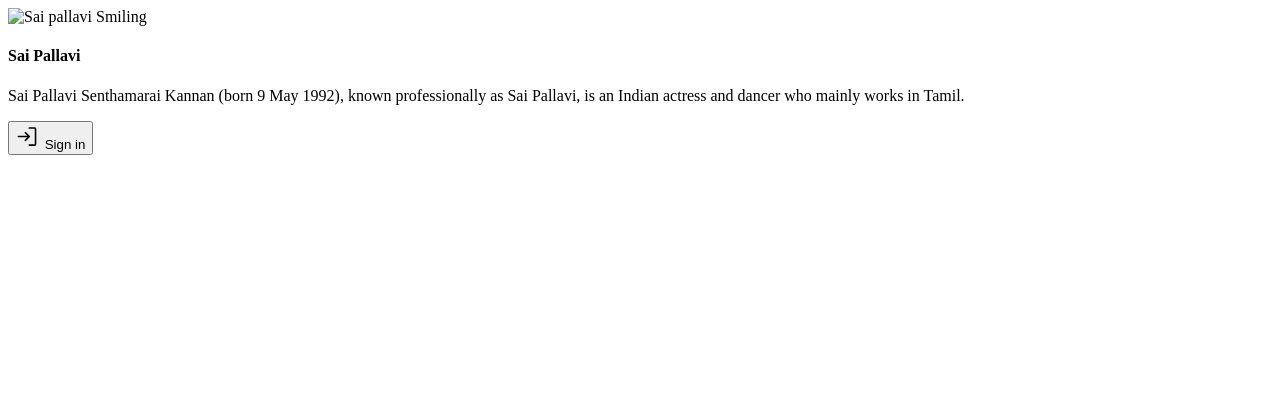
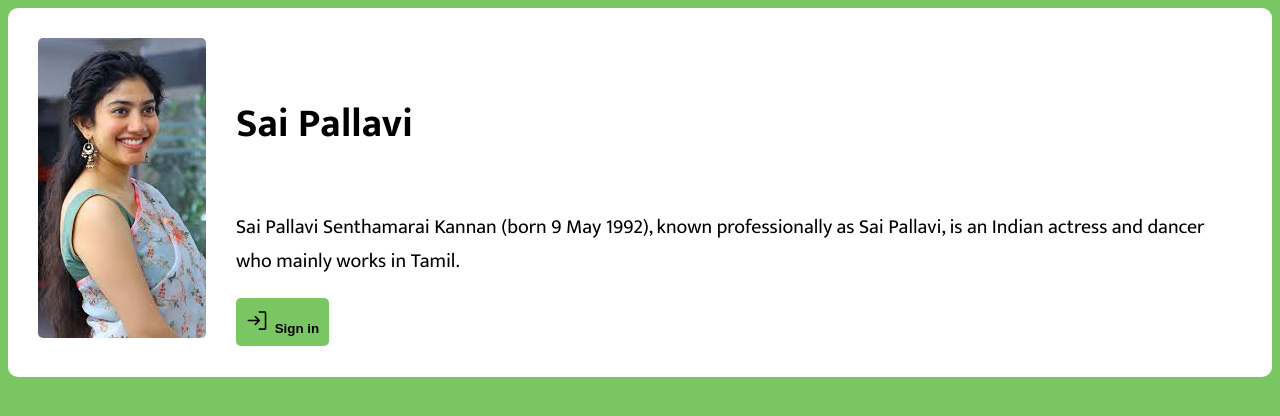
Before and after one commit to anburocky3/sai-pallavi-website, a plain HTML site: page sai-pallavi.html in a window 1280 px wide. Drawn offline with Linux system fonts and the light colour scheme; the site is published under a folder, as on GitHub Pages, so addresses that start at the root find nothing.

Commit message:
fixed a broken css

```diff
--- a/sai-pallavi.html
+++ b/sai-pallavi.html
@@ -13,13 +13,13 @@
         rel="stylesheet">
 
     <!-- Stylesheets  -->
-    <link rel="stylesheet" href="/css/saipallavi.css">
+    <link rel="stylesheet" href="./css/saipallavi.css">
 </head>
 
 <body>
     <div class="card">
         <div>
-            <img src="/images/sai-pallavi-smiling.jpg" class="card-img" alt="Sai pallavi Smiling">
+            <img src="./images/sai-pallavi-smiling.jpg" class="card-img" alt="Sai pallavi Smiling">
         </div>
         <div class="card-contents">
             <h4 class="card-title">Sai Pallavi</h4>
```
